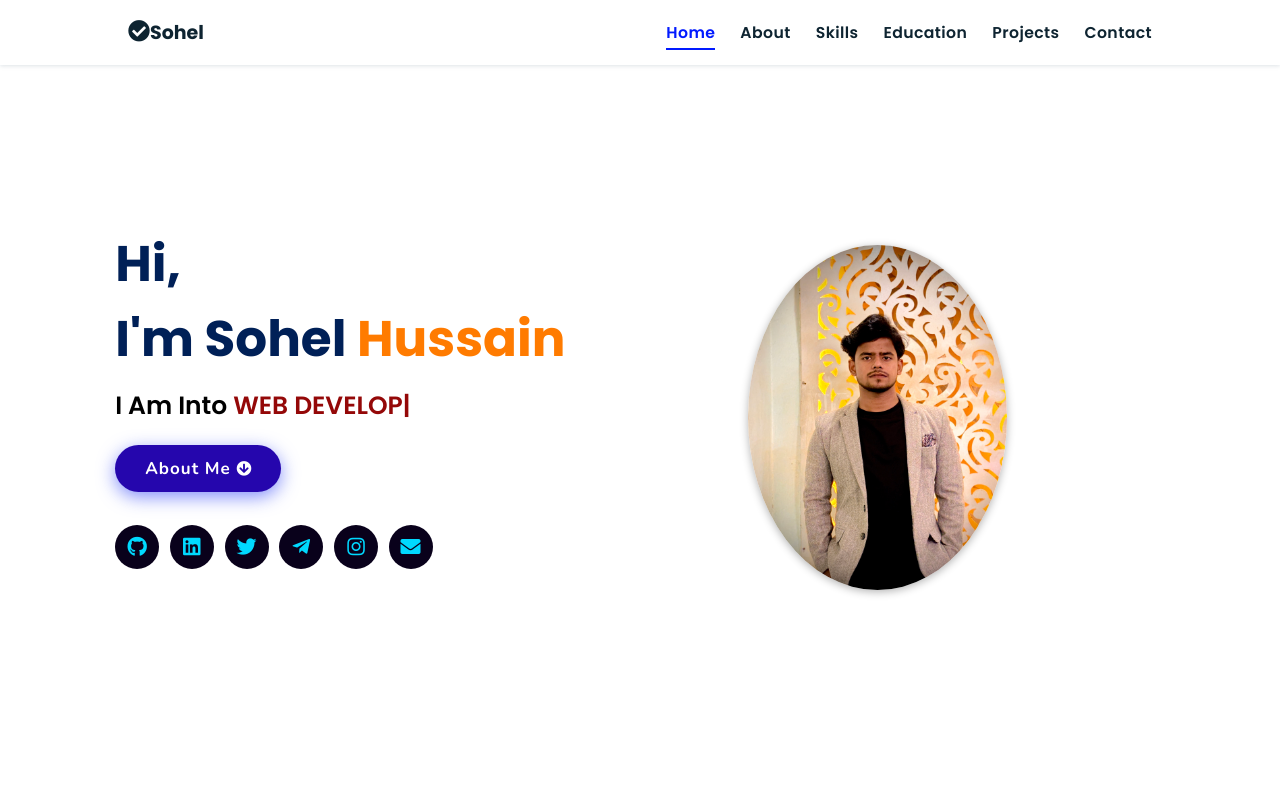
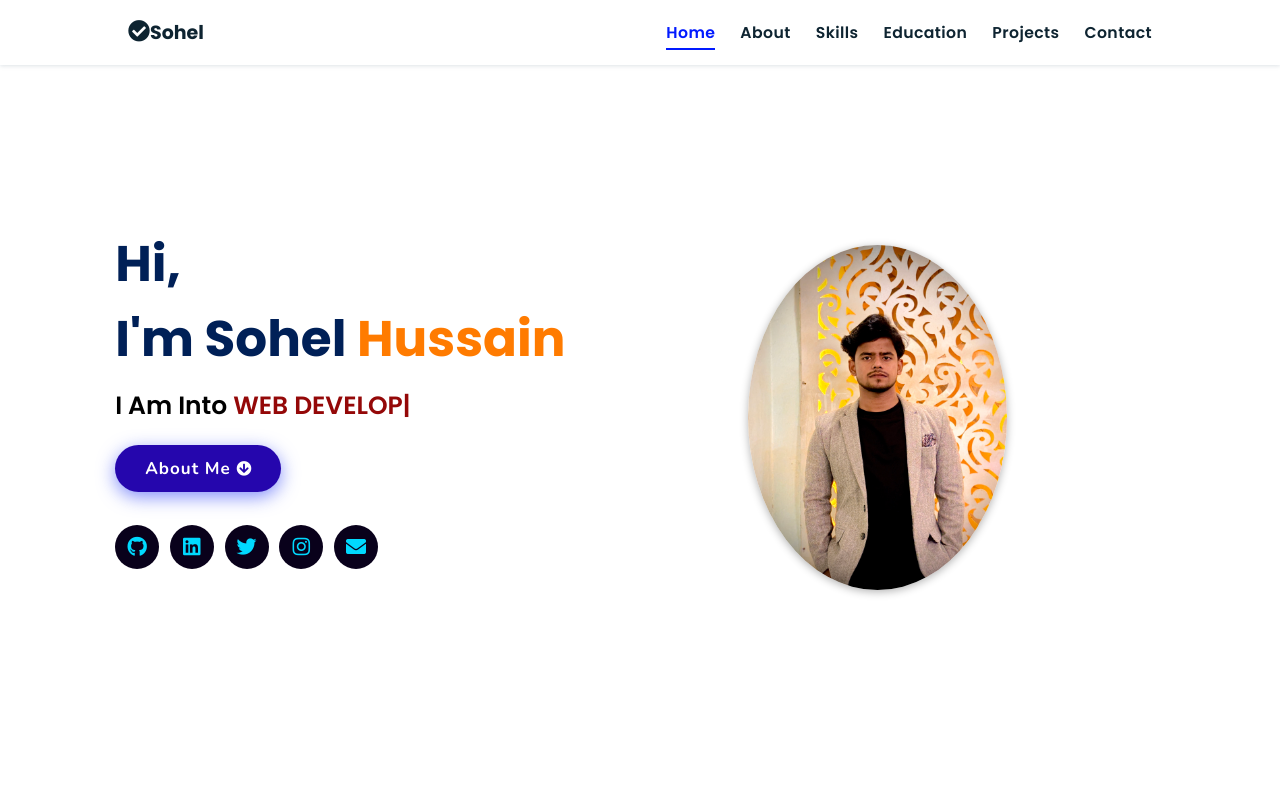
Before and after one commit to Sohel77-lab/portfolio, a plain HTML site: page index.html in a window 1280 px wide. Shown: the top 800 px of the page. Drawn offline with nearby package versions, Linux system fonts and the light colour scheme; no server answers.

Commit message:
index.html

```diff
--- a/index.html
+++ b/index.html
@@ -80,8 +80,8 @@
           <li><a class="twitter" aria-label="Twitter" href="https://x.com/Hussain_sohel77" target="_blank"><i
                 class="fab fa-twitter"></i></a></li>
 
-          <li><a class="telegram" aria-label="Telegram" href="https://web.telegram.org/k/" target="_blank"><i
-                class="fab fa-telegram-plane"></i></a></li>
+<!--           <li><a class="telegram" aria-label="Telegram" href="https://web.telegram.org/k/" target="_blank"><i
+                class="fab fa-telegram-plane"></i></a></li> -->
 
           <li><a class="instagram" aria-label="Instagram" href="https://www.instagram.com/hussain_sohel77/" target="_blank"><i
                 class="fab fa-instagram"></i></a></li>
```
